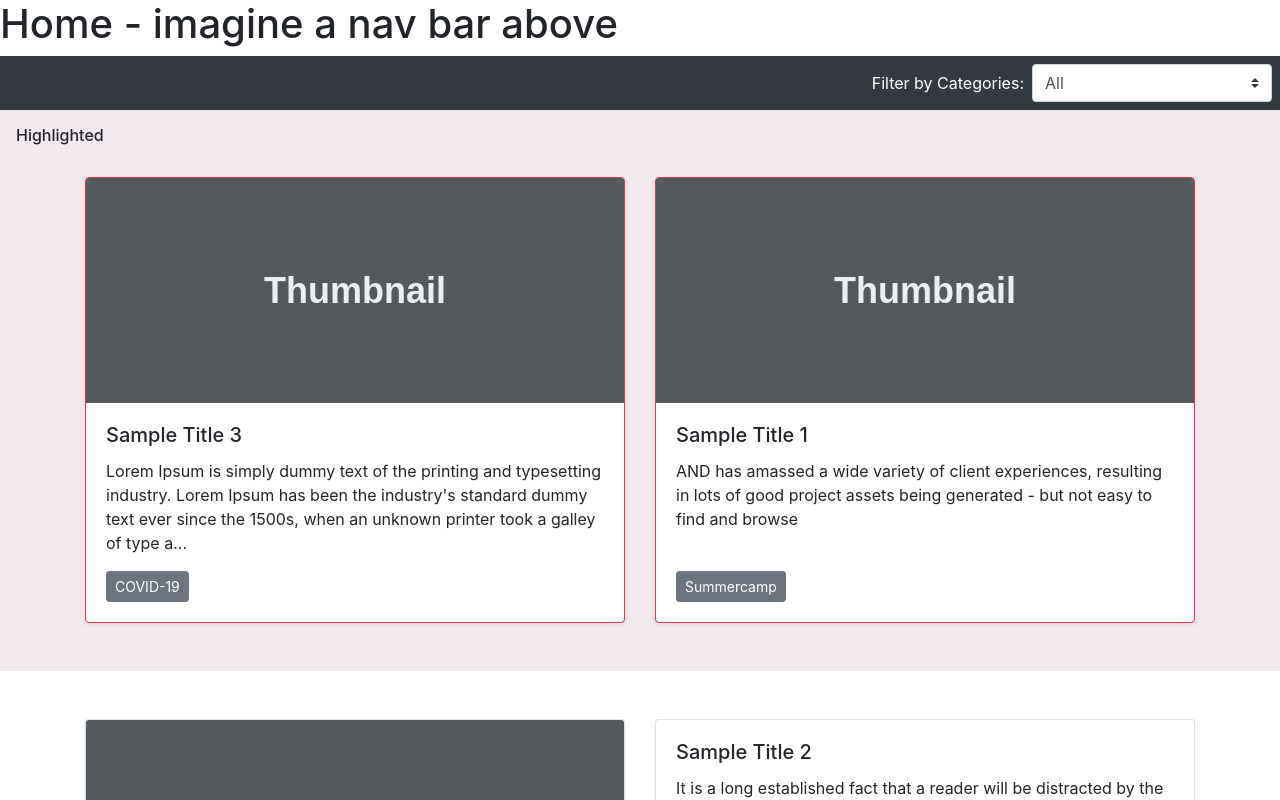
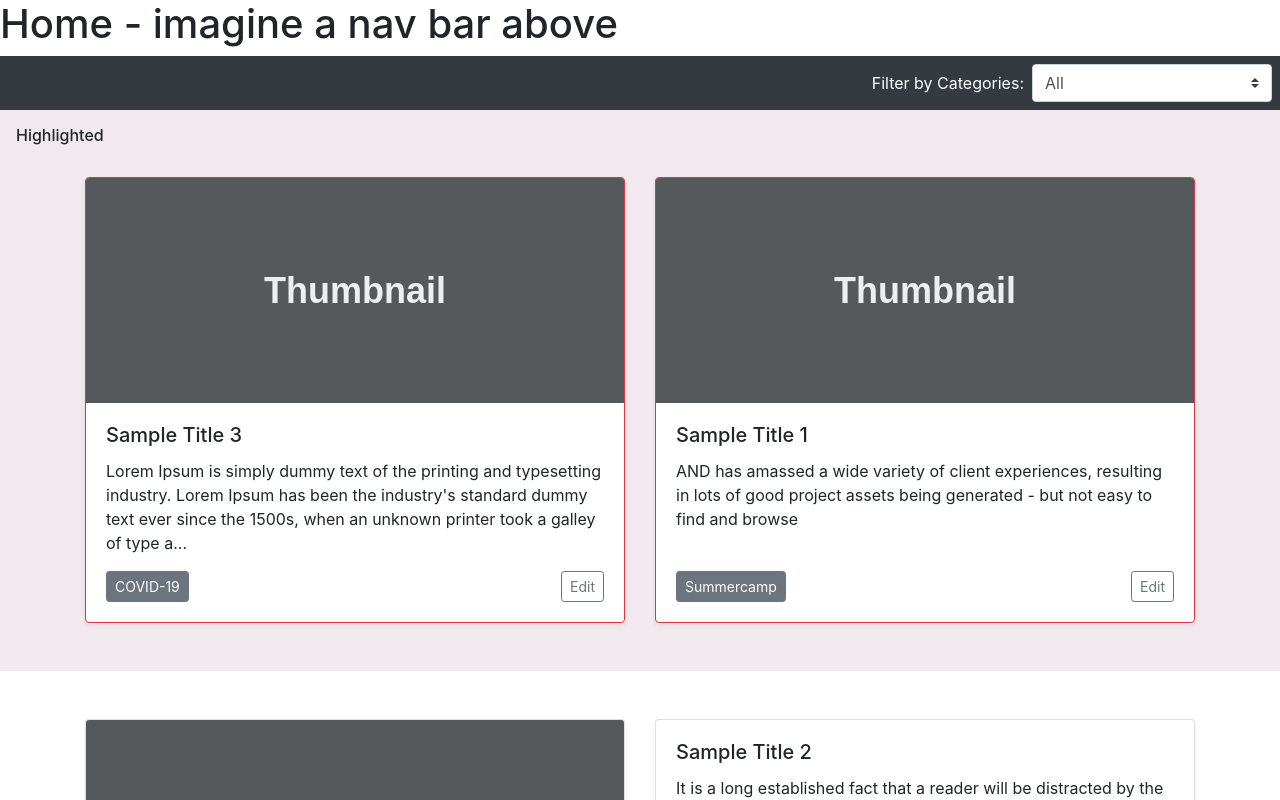
Before and after one commit to jishajaffer/React-Amplify, a React (Create React App) app: page /home in a window 1280 px wide. Shown: the top 800 px of the page. Built offline with nearby package versions, Linux system fonts and the light colour scheme; sample sign-in values are in the browser's storage.

Commit message:
add edit button back

```diff
--- a/src/components/ArticleCard/ArticleCard.js
+++ b/src/components/ArticleCard/ArticleCard.js
@@ -13,8 +13,9 @@ function ArticleCard(props) {
         <h5 className="card-title">{articleTitle}</h5>
         <p className="card-text">{articleContent.length > 200 ? `${articleContent.substring(0, 200)}...` : articleContent.substring(0, 200)}</p>
         <Link className="stretched-link" to={`/article/${articleId}`} />
-        <div className="mt-auto">
+        <div className="d-flex justify-content-between align-items-center mt-auto">
           <Link className="btn btn-sm btn-secondary" to={`/home/?sortByCategory=${articleCategory}`}>{articleCategory}</Link>
+          <Link className="btn btn-sm btn-outline-secondary" to="/article/1" >Edit</Link>
         </div>
       </div>
     </div>
```
